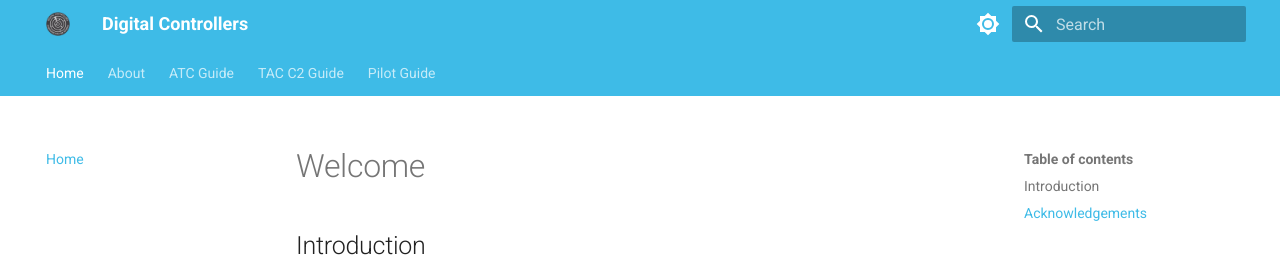
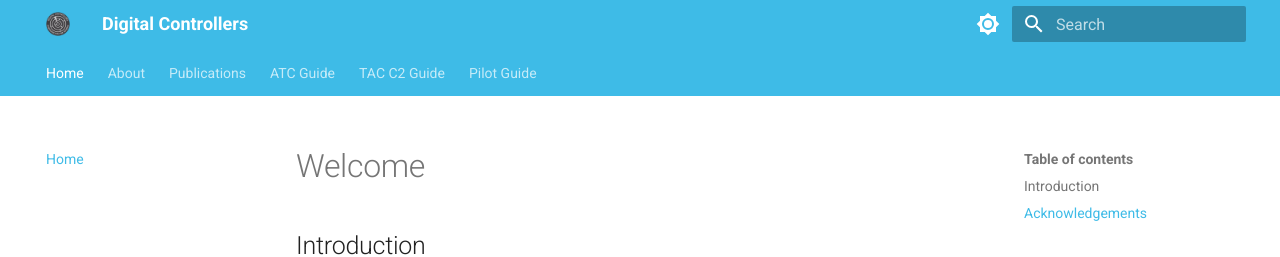
Before and after one commit to Digital-Controllers/website, an MkDocs documentation site: the page built from docs/index.md, in a window 1280 px wide. Shown: the top 257 px of the page. Built offline with MkDocs 1.6.1 and Material for MkDocs 9.7.7, drawn with Linux system fonts in a browser that asks for light colours.

Commit message:
added publications to be easier to find

```diff
--- a/mkdocs.yml
+++ b/mkdocs.yml
@@ -32,6 +32,7 @@ nav:
   - About:
       - Contributing: about/contributing.md
       - Publications: about/publications.md
+  - Publications: about/publications.md
   - ATC Guide:
       - atc-guide/index.md
       - General Knowledge:
```
